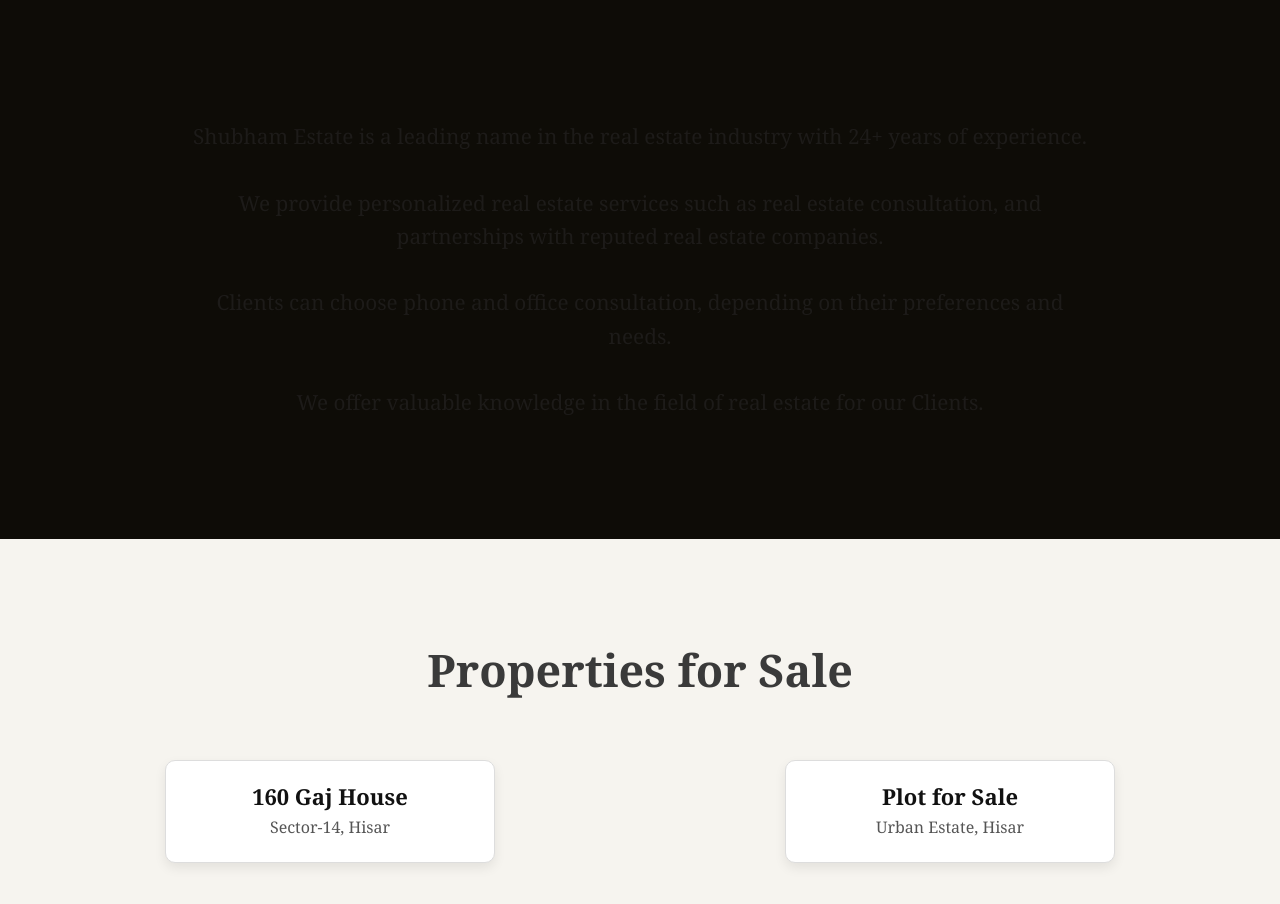
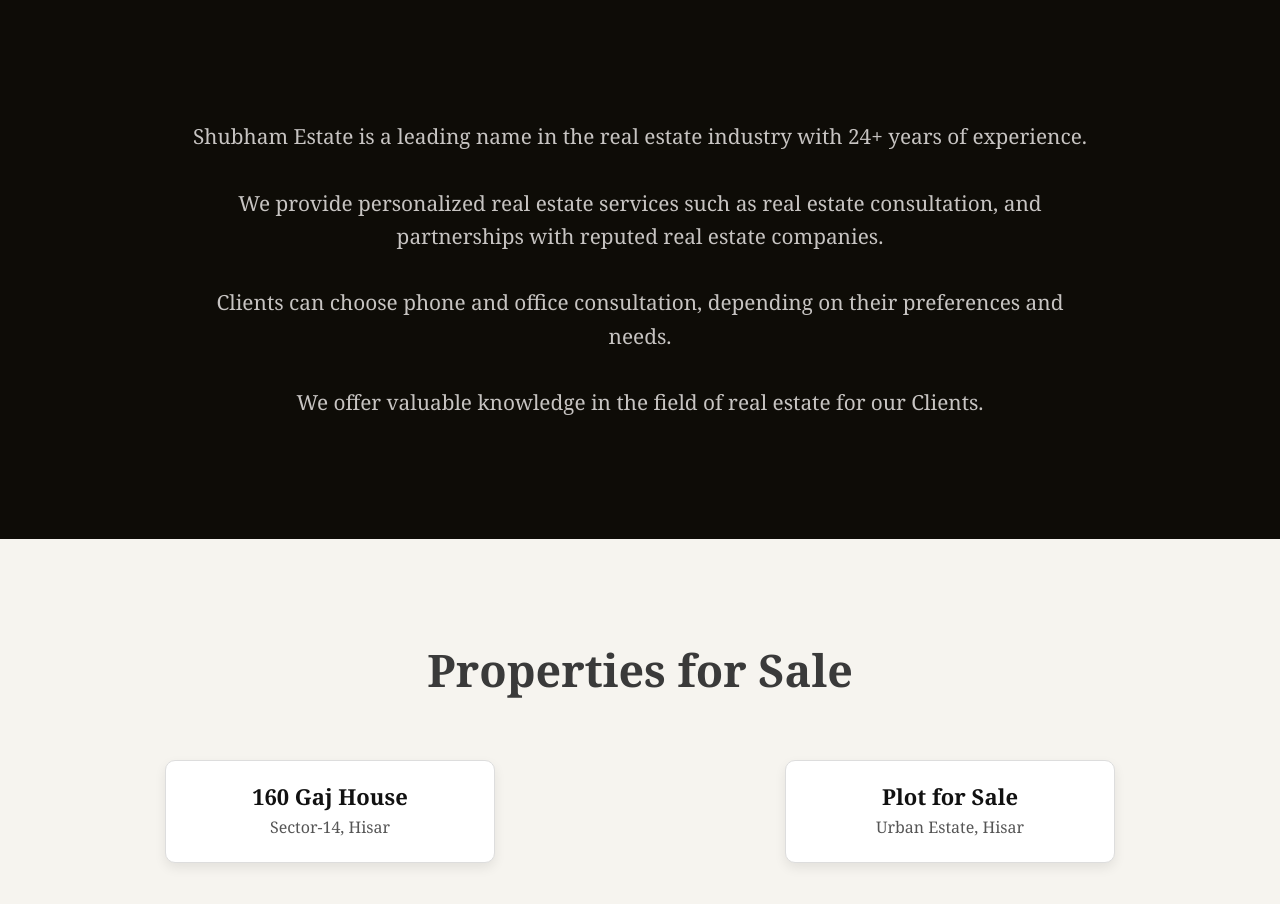
Before and after one commit to me-Dimple72/Shubham-Estate, a website: page docs/index.html in a window 1280 px wide. Shown: the part 800-1704 px from the top of the page. Drawn offline with Linux system fonts and the light colour scheme.

Commit message:
Add docs folder for GitHub pages

```diff
--- a/docs/style.css
+++ b/docs/style.css
@@ -85,7 +85,7 @@
   font-family: 'Georgia', serif;
   font-size: 1.3rem;
   line-height: 1.6;
-  color: #1d1b19;
+  color: #c7c4c2;
   max-width: 900px;
   margin: 0 auto;
   font-weight: 300;
```
